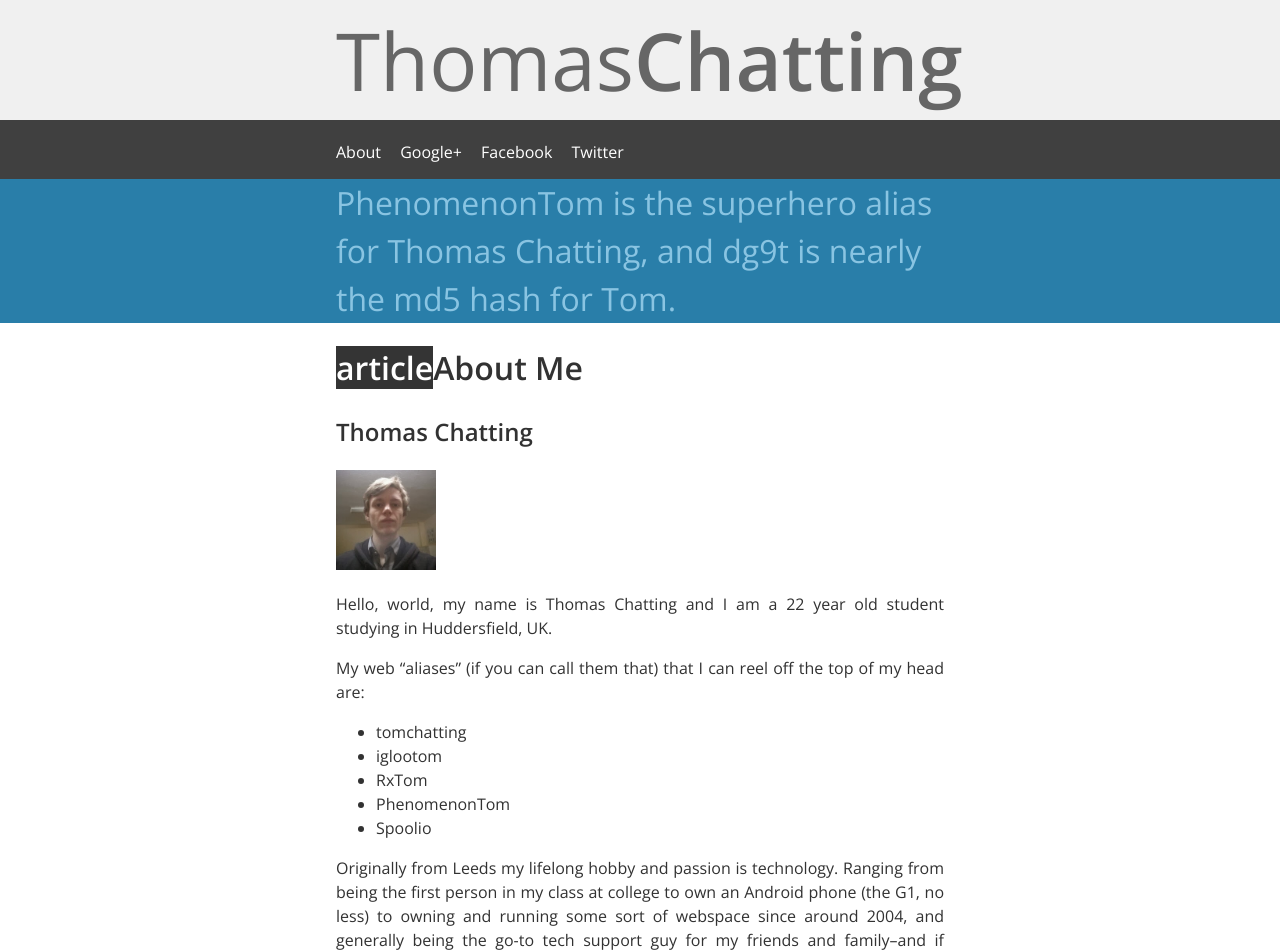
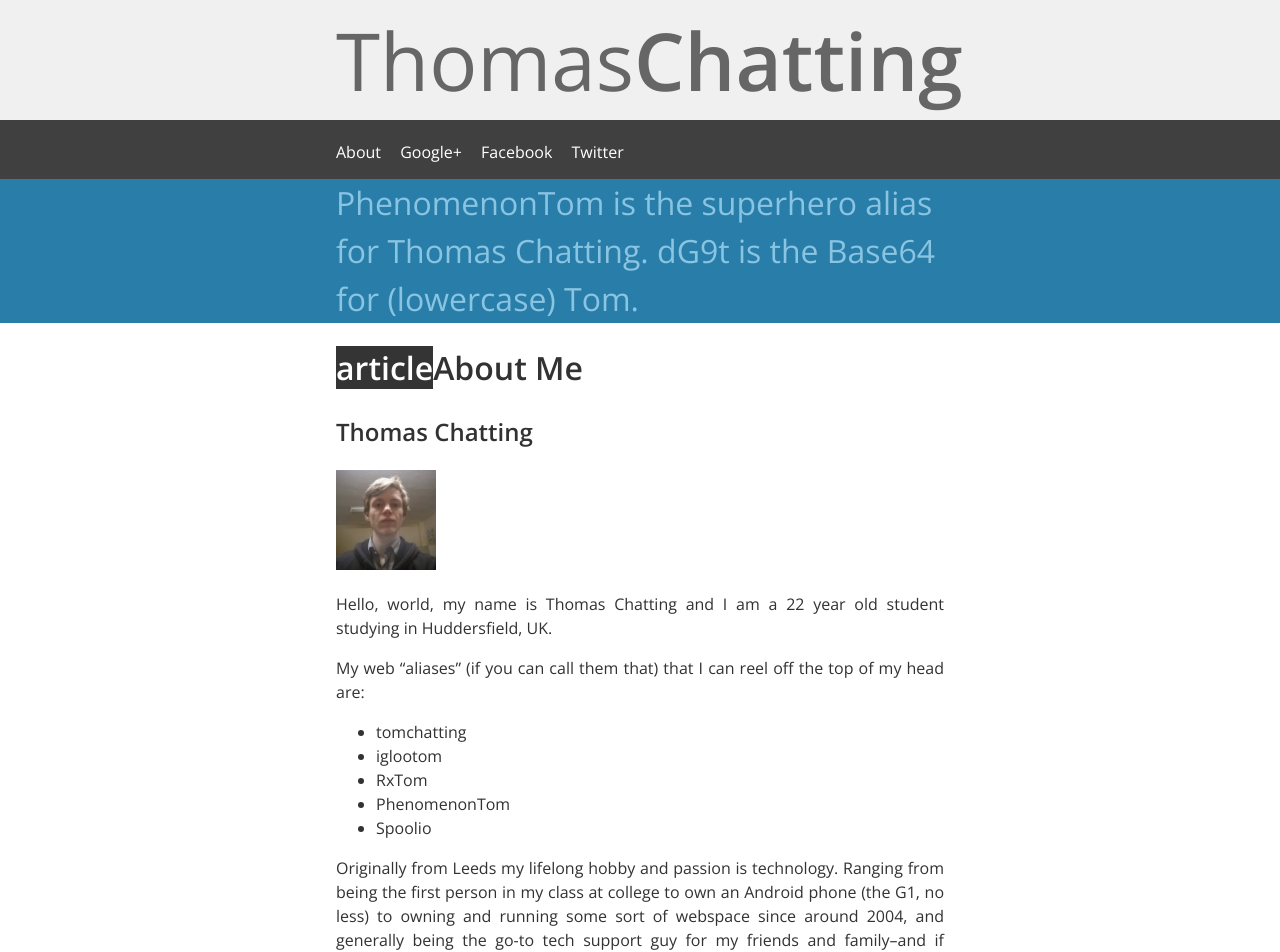
Before and after one commit to tomchatting/tomchatting.github.io, a Jekyll site: the page built from about.markdown, in a window 1280 px wide. Shown: the top 952 px of the page. Built offline with Jekyll 4.4.1, drawn with Linux system fonts in a browser that asks for light colours.

Commit message:
Fixed a bug where I was publicly a fool for a year

```diff
--- a/_layouts/default.html
+++ b/_layouts/default.html
@@ -35,7 +35,7 @@
     </div>
 
     <div class="prologue">
-        <h2>PhenomenonTom is the superhero alias for Thomas Chatting, and dg9t is nearly the md5 hash for Tom.</h2>
+        <h2>PhenomenonTom is the superhero alias for Thomas Chatting. dG9t is the Base64 for (lowercase) Tom.</h2>
     </div>
 
 
```
